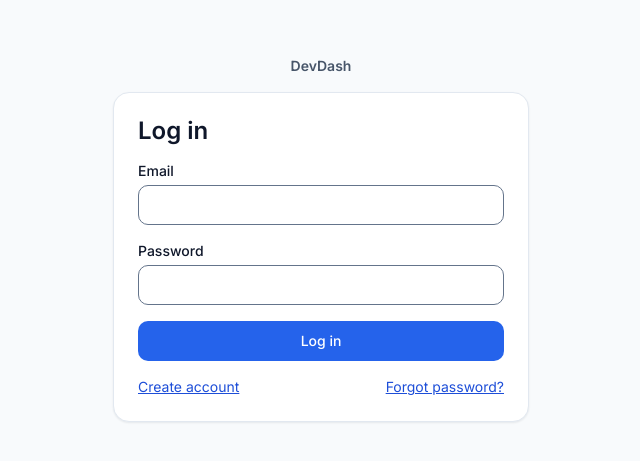
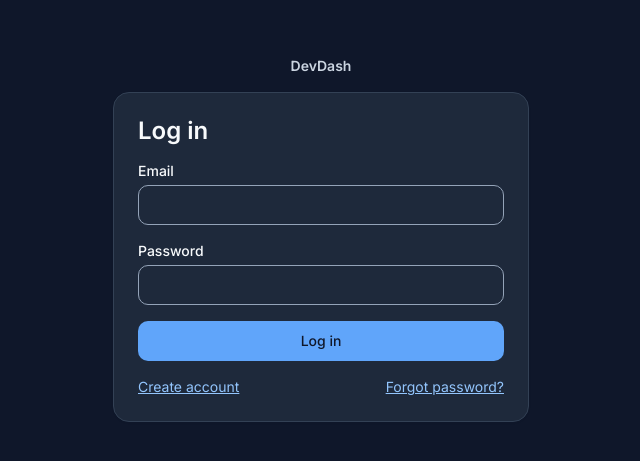
Before and after one commit to Aime-Serge/innovation-hacks-task4-platform, a Next.js app in the folder frontend/: page /login in a window 1280 px wide. Shown: the part 169-630 px from the top of the page, without its empty margins (319-959 px from the left). Built offline with nearby package versions, Linux system fonts and the light colour scheme; no server answers.

Commit message:
feat: dark theme by default with a light option

```diff
--- a/frontend/src/adapters/mock/accounts.ts
+++ b/frontend/src/adapters/mock/accounts.ts
@@ -22,7 +22,7 @@ function seed(): Account[] {
         name: "Aime Serge UKOBIZABA",
         email: "aime.serge@example.com",
         role: "developer",
-        preferences: { theme: "system" },
+        preferences: { theme: "dark" },
       },
       password: "password123",
       resetToken: null,
--- a/frontend/src/adapters/mock/auth.ts
+++ b/frontend/src/adapters/mock/auth.ts
@@ -79,7 +79,7 @@ export function createMockAuth(): AuthService {
         name,
         email,
         role: "developer",
-        preferences: { theme: "system" },
+        preferences: { theme: "dark" },
       };
       getAccounts().push({ user, password, resetToken: null, resetExpiresAt: null });
       saveAccounts();
--- a/frontend/src/adapters/mock/fixtures.ts
+++ b/frontend/src/adapters/mock/fixtures.ts
@@ -24,28 +24,28 @@ const USERS: User[] = [
     name: "Aime Serge UKOBIZABA",
     email: "aime.serge@example.com",
     role: "developer",
-    preferences: { theme: "system" },
+    preferences: { theme: "dark" },
   },
   {
     id: "user-2",
     name: "Amara Diallo",
     email: "amara.diallo@example.com",
     role: "lead",
-    preferences: { theme: "system" },
+    preferences: { theme: "dark" },
   },
   {
     id: "user-3",
     name: "Kwame Mensah",
     email: "kwame.mensah@example.com",
     role: "developer",
-    preferences: { theme: "system" },
+    preferences: { theme: "dark" },
   },
   {
     id: "user-4",
     name: "Sofia Alvarez",
     email: "sofia.alvarez@example.com",
     role: "developer",
-    preferences: { theme: "system" },
+    preferences: { theme: "dark" },
   },
 ];
 
--- a/frontend/src/app/layout.tsx
+++ b/frontend/src/app/layout.tsx
@@ -27,7 +27,7 @@ export default async function RootLayout({ children }: { children: ReactNode })
   // Next apply the nonce to its own scripts (docs/adr/ADR-011-csp-and-theme-script.md).
   const nonce = (await headers()).get("x-nonce") ?? undefined;
   return (
-    <html lang="en" data-theme="light" className={inter.variable} suppressHydrationWarning>
+    <html lang="en" data-theme="dark" className={inter.variable} suppressHydrationWarning>
       <head>
         {/* Blocks first paint on purpose: sets data-theme so there is no flash (FR-24). */}
         <script nonce={nonce}>{THEME_INIT_SCRIPT}</script>
--- a/frontend/src/providers/ThemeProvider.tsx
+++ b/frontend/src/providers/ThemeProvider.tsx
@@ -22,7 +22,7 @@ const subscribe = (listener: () => void) => {
 };
 
 export function ThemeProvider({ children }: { children: ReactNode }) {
-  const theme = useSyncExternalStore(subscribe, readTheme, () => "system" as const);
+  const theme = useSyncExternalStore(subscribe, readTheme, () => "dark" as const);
 
   useEffect(() => {
     const apply = () => {
--- a/frontend/src/providers/theme.ts
+++ b/frontend/src/providers/theme.ts
@@ -3,18 +3,18 @@ import { Theme } from "@/schemas";
 export const THEME_KEY = "devdash_theme";
 
 /**
- * Runs before first paint (NFR-13): sets data-theme from the stored choice or
- * the OS preference so there is no flash of the wrong theme. Inlined in the
+ * Runs before first paint (NFR-13): sets data-theme from the stored choice, dark
+ * by default, or the OS preference when "system" is chosen so there is no flash of the wrong theme. Inlined in the
  * <head> with the CSP nonce.
  */
-export const THEME_INIT_SCRIPT = `(function(){try{var s=localStorage.getItem("${THEME_KEY}");var d=s==="dark"||((s===null||s==="system")&&matchMedia("(prefers-color-scheme: dark)").matches);document.documentElement.dataset.theme=d?"dark":"light";}catch(e){}})();`;
+export const THEME_INIT_SCRIPT = `(function(){try{var s=localStorage.getItem("${THEME_KEY}");var d=s===null||s==="dark"||(s==="system"&&matchMedia("(prefers-color-scheme: dark)").matches);document.documentElement.dataset.theme=d?"dark":"light";}catch(e){}})();`;
 
 export const readTheme = (): Theme => {
   try {
     const parsed = Theme.safeParse(window.localStorage.getItem(THEME_KEY));
-    return parsed.success ? parsed.data : "system";
+    return parsed.success ? parsed.data : "dark";
   } catch {
-    return "system";
+    return "dark";
   }
 };
 
```
Also changed, not shown: 2 other files (tests, documents, lock files or other folders).
